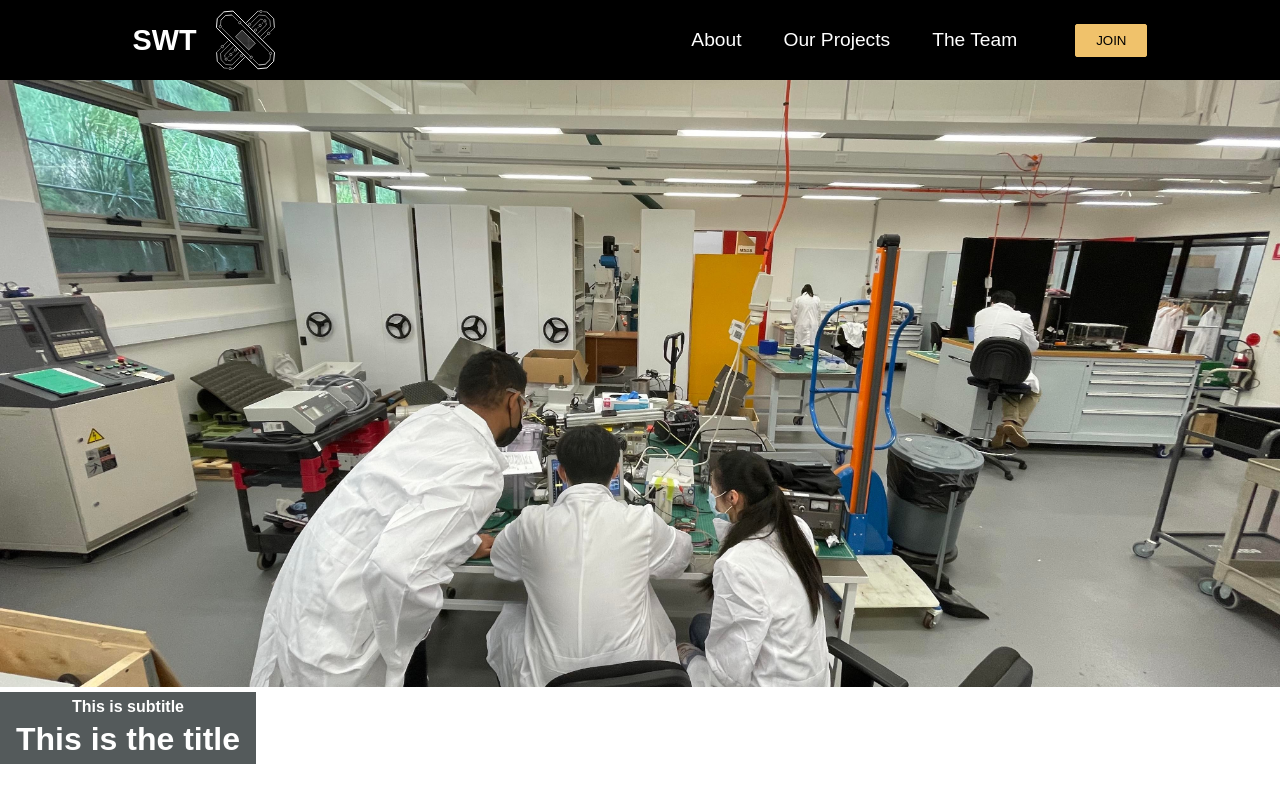
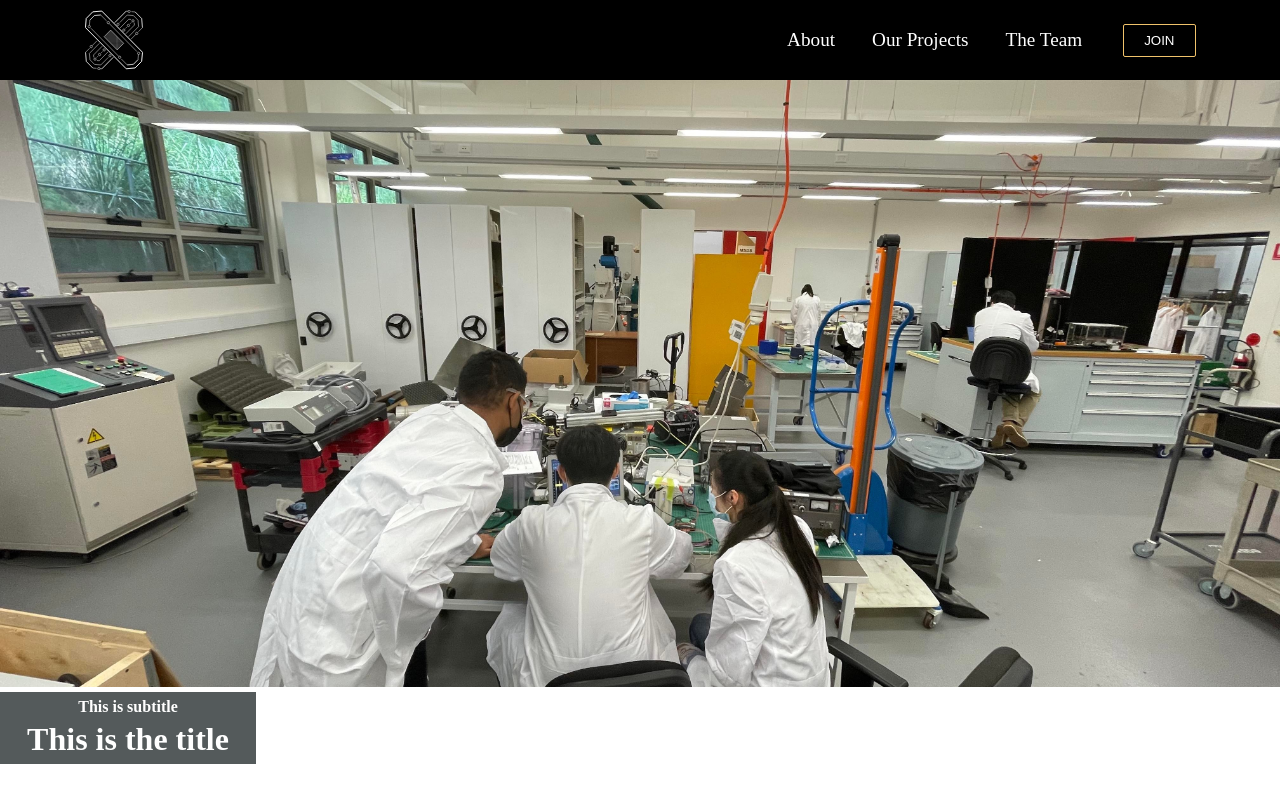
Before and after one commit to akiramcphee/swt_website, a React (Create React App) app: page / in a window 1280 px wide. Built offline with nearby package versions, Linux system fonts and the light colour scheme.

Commit message:
bug: try to remove left navbar margin

```diff
--- a/public/index.html
+++ b/public/index.html
@@ -10,6 +10,13 @@
       content="Web site created using create-react-app"
     />
     <link rel="apple-touch-icon" href="%PUBLIC_URL%/logo192.png" />
+
+    <!-- Get Fontawesome icons for navbar -->
+    <link
+      rel="stylesheet"
+      href="https://use.fontawesome.com/releases/v5.15.4/css/all.css"
+      integrity="sha384-DyZ88mC6Up2uqS4h/KRgHuoeGwBcD4Ng9SiP4dIRy0EXTlnuz47vAwmeGwVChigm"
+      crossorigin="anonymous" />
     <!--
       manifest.json provides metadata used when your web app is installed on a
       user's mobile device or desktop. See https://developers.google.com/web/fundamentals/web-app-manifest/
--- a/src/App.css
+++ b/src/App.css
@@ -1,7 +1,4 @@
 
-* {
-  box-sizing: border-box;
-  margin: 0;
-  padding: 0;
-  font-family: 'PT Sans', sans-serif;
+body {
+  font-family: "SF Pro";
 }
--- a/src/components/Button.css
+++ b/src/components/Button.css
@@ -36,6 +36,12 @@
 
 .btn--medium:hover, .btn--large:hover {
     background: #fff;
-    color: #242424;
+    color: #000;
     transition: all 0.3s ease-out;
 }
+
+.btn--outline:hover {
+    background: var(--primary);
+    color: #000;
+    transition: all 0.3s ease-out;
+}
--- a/src/components/Navbar.css
+++ b/src/components/Navbar.css
@@ -15,12 +15,12 @@
   justify-content: center;
   align-items: center;
   height: 80px;
-  max-width: 1500px;
+  max-width: 1800px;
 }
 
 .navbar-logo {
   justify-self: start;
-  margin-left: 20px;
+  margin-left: 0px;
   cursor: pointer;
   text-decoration: none;
   font-size: 2rem;
@@ -35,12 +35,12 @@
 .nav-menu {
   display: grid;
   grid-template-columns: repeat(4, auto);
-  grid-gap: 10px;
+  gap: 5px;
   list-style: none;
   text-align: center;
-  width: 60vw;
+  width: 75vw;
   justify-content: end;
-  margin-right: 2rem;
+  margin-right: 20px;
 }
 
 .nav-item {
@@ -91,29 +91,23 @@
   }
 
   .nav-menu.active {
-    background: #242222;
+    background: #476D85;
     left: 0;
     opacity: 1;
     transition: all 0.5s ease;
-    z-index: 1;
+    z-index: 20;
   }
 
   .nav-links {
     text-align: center;
     padding: 2rem;
     width: 100%;
-    display: table;
+    display: block;
   }
 
   .nav-links:hover {
     background-color: #fff;
-    color: #242424;
-    border-radius: 0;
-  }
-
-  .nav-links:hover {
-    background-color: #fff;
-    color: #242424;
+    color: #000;
     border-radius: 0;
   }
 
@@ -128,10 +122,10 @@
   .menu-icon {
     display: block;
     position: absolute;
-    top: 0;
-    right: 0;
-    transform: translate(-100%, 60%);
-    font-size: 1.8rem;
+    top: 20px;
+    right: 30px;
+    /* transform: translate(-100%, 60%); */
+    font-size: 2rem;
     cursor: pointer;
   }
 
@@ -145,7 +139,7 @@
     text-align: center;
     margin: 2rem auto;
     border-radius: 4px;
-    width: 80%;
+    width: 50%;
     text-decoration: none;
     font-size: 1.5rem;
     background-color: transparent;
@@ -157,7 +151,7 @@
 
   .nav-links-mobile:hover {
     background: #fff;
-    color: #242424;
+    color: #000;
     transition: 250ms;
   }
 }
--- a/src/components/Navbar.js
+++ b/src/components/Navbar.js
@@ -28,7 +28,6 @@ function Navbar() {
     <>
       <nav className='navbar'>
         <div className='navbar-container'>
-          <h1>SWT</h1>
           <Link to='/' className='navbar-logo' onClick={closeMobileMenu}>
             <img
               className='swt-logo'
@@ -74,7 +73,7 @@ function Navbar() {
               </Link>
             </li>
           </ul>
-          {button && <Button buttonStyle='btn--medium'>JOIN</Button>}
+          {button && <Button buttonStyle='btn--outline'>JOIN</Button>}
         </div>
       </nav>
     </>
```
